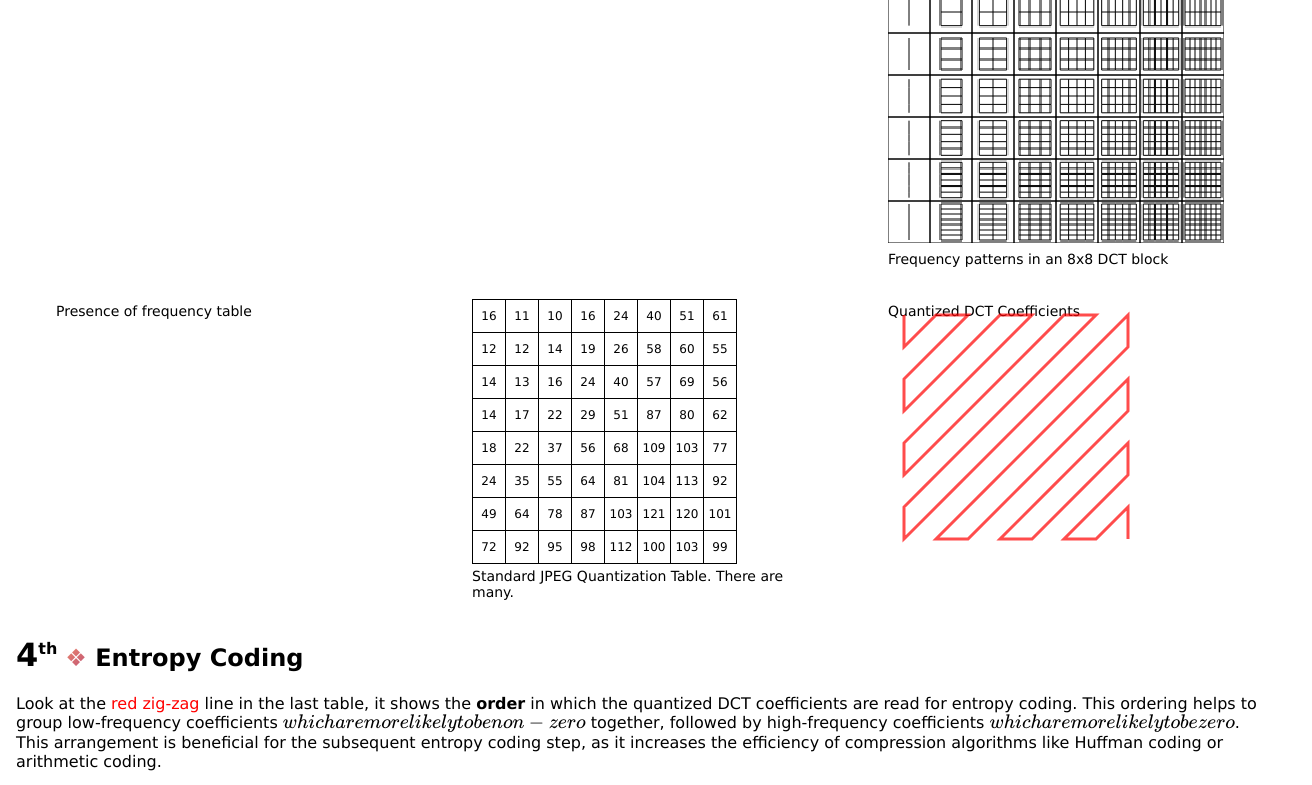
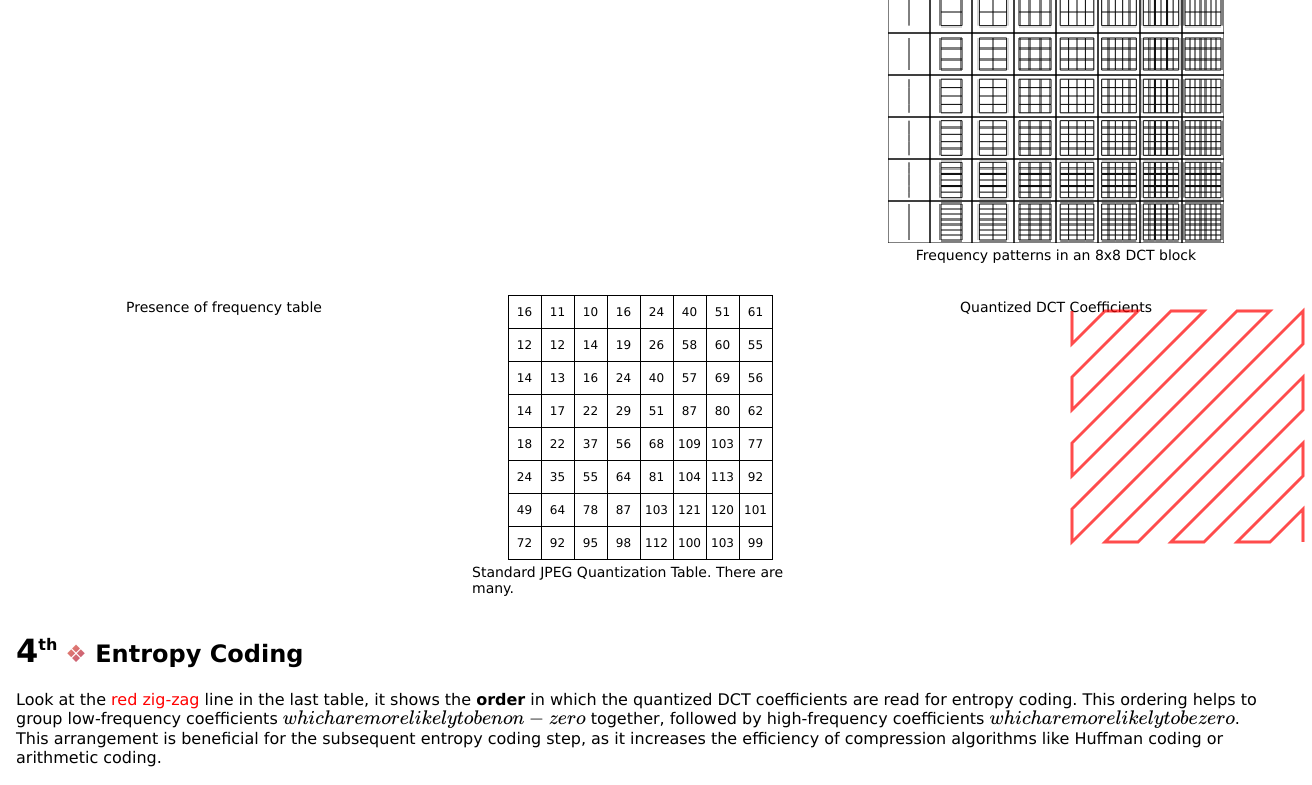
Before and after one commit to dijs/blog-next, a Next.js app: page /post/the-art-of-jpeg in a window 1280 px wide. Shown: the part 1546-2331 px from the top of the page, 1312 px wide, since content can reach past the window. Built offline with nearby package versions, Linux system fonts and the light colour scheme; no server answers.

Commit message:
red zig zag as SVG

```diff
--- a/pages/post/the-art-of-jpeg.jsx
+++ b/pages/post/the-art-of-jpeg.jsx
@@ -334,8 +334,11 @@ export default function ArtOfJPEG() {
                 Standard JPEG Quantization Table. There are many.
               </figcaption>
             </figure>
-            <figure style={{ position: 'relative' }}>
-              <DataTable data={getQuantizedCoefficients(selectedBlock.data)} />
+            <figure>
+              <div style={{ position: 'relative' }}>
+                <DataTable
+                  data={getQuantizedCoefficients(selectedBlock.data)}
+                />
                 <svg
                   viewBox="0 0 256 256"
                   style={{
@@ -349,7 +352,7 @@ export default function ArtOfJPEG() {
                 >
                   <polyline
                     points={zigZagOrder
-                    .map(([x, y]) => `${x * 32 + 16},${y * 32 + 16}`)
+                      .map(([x, y]) => `${x * 33 + 16},${y * 33 + 16}`)
                       .join(' ')}
                     style={{
                       fill: 'none',
@@ -358,6 +361,7 @@ export default function ArtOfJPEG() {
                     }}
                   />
                 </svg>
+              </div>
               <figcaption>Quantized DCT Coefficients</figcaption>
             </figure>
           </div>
--- a/styles/the-art-of-jpeg.module.css
+++ b/styles/the-art-of-jpeg.module.css
@@ -95,6 +95,9 @@
 
 .dctSection figure {
   image-rendering: pixelated;
+  display: flex;
+  flex-direction: column;
+  align-items: center;
 }
 
 .dctSection figure img {
```
Lines whose indentation alone changed are shown as unchanged.
